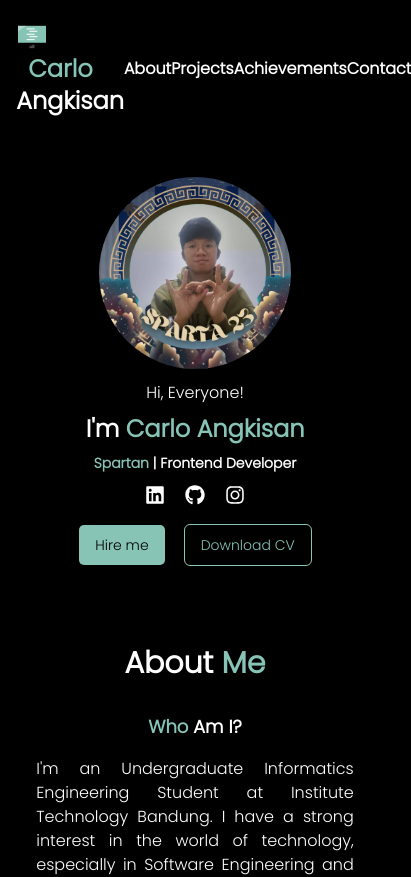
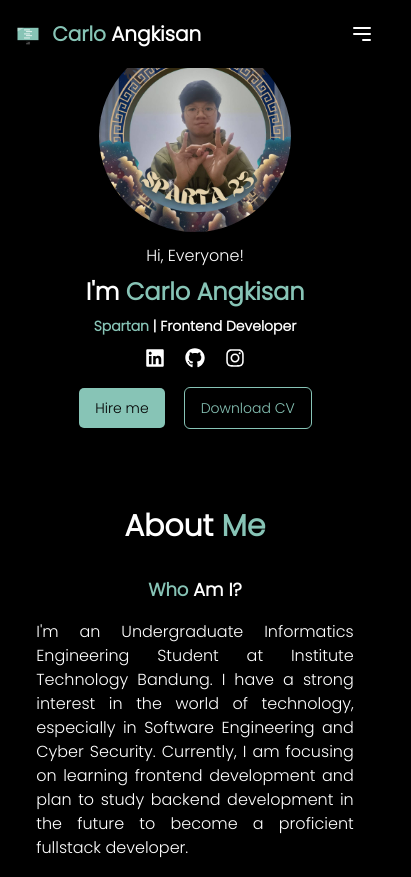
Before and after one commit to carllix/Portofolio-Website, a Next.js app: page / in a window 390 px wide. Shown: the top 877 px of the page, 411 px wide, since content can reach past the window. Built offline with nearby package versions, Linux system fonts and the light colour scheme.

Commit message:
feat: add responsive navbar

```diff
--- a/src/components/Navbar.tsx
+++ b/src/components/Navbar.tsx
@@ -6,6 +6,7 @@ import Image from "next/image";
 
 export default function Navbar() {
   const [activeId, setActiveId] = useState("home");
+  const [isMenuOpen, setIsMenuOpen] = useState(false);
   const sectionRefs = useRef<Record<string, HTMLElement | null>>({});
 
   useEffect(() => {
@@ -45,15 +46,16 @@ export default function Navbar() {
     if (section) {
       section.scrollIntoView({ behavior: "smooth" });
     }
+    setIsMenuOpen(false);
   };
 
   return (
-    <div className="bg-black sticky top-0 z-50">
+    <div className="bg-black fixed top-0 left-0 right-0 z-10">
       <nav className="w-11/12 flex flex-row mx-auto py-5 justify-between">
-        <div className="basis-1/4 flex items-center">
+        <div className="flex items-center md:basis-1/2">
           <Link
             href="/"
-            className="font-bold text-2xl"
+            className="font-bold text-xl"
             onClick={() => handleLinkClick("home")}
           >
             <Image
@@ -61,12 +63,12 @@ export default function Navbar() {
               alt="computer"
               width={32}
               height={32}
-              className="inline"
+              className="inline size-6"
             />
             <span className="text-[rgb(135,196,182)] ml-3">Carlo</span> Angkisan
           </Link>
         </div>
-        <div className="basis-1/2 flex items-center justify-evenly font-semibold">
+        <div className="hidden md:flex basis-1/2 items-center justify-evenly font-semibold">
           {["about", "projects", "achievements", "contact"].map((id) => (
             <Link
               key={id}
@@ -80,7 +82,54 @@ export default function Navbar() {
             </Link>
           ))}
         </div>
+        <div className="md:hidden flex items-center">
+          <button
+            className="text-white focus:outline-none"
+            onClick={() => setIsMenuOpen(!isMenuOpen)}
+          >
+            <svg
+              className="w-6 h-6"
+              fill="none"
+              stroke="currentColor"
+              viewBox="0 0 24 24"
+              xmlns="http://www.w3.org/2000/svg"
+            >
+              <path
+                strokeLinecap="round"
+                strokeLinejoin="round"
+                strokeWidth="2"
+                d="M4 6h16M4 12h16m-7 6h7"
+              ></path>
+            </svg>
+          </button>
+        </div>
       </nav>
+
+      {/* Menu Overlay */}
+      <div
+        className={`fixed inset-0 bg-black text-white flex flex-col items-center justify-center transform ${
+          isMenuOpen ? "translate-x-0" : "translate-x-full"
+        } transition-transform duration-300 md:hidden z-50`}
+      >
+        <button
+          className="absolute top-5 right-5 text-3xl"
+          onClick={() => setIsMenuOpen(false)}
+        >
+          &times;
+        </button>
+        {["about", "projects", "achievements", "contact"].map((id) => (
+          <Link
+            key={id}
+            href={`#${id}`}
+            className={`text-lg mb-5 duration-100 hover:text-[rgb(135,196,182)] ${
+                activeId === id ? "text-[rgb(135,196,182)]" : ""
+              }`}
+            onClick={() => handleLinkClick(id)}
+          >
+            {id.charAt(0).toUpperCase() + id.slice(1)}
+          </Link>
+        ))}
+      </div>
     </div>
   );
 }
```
